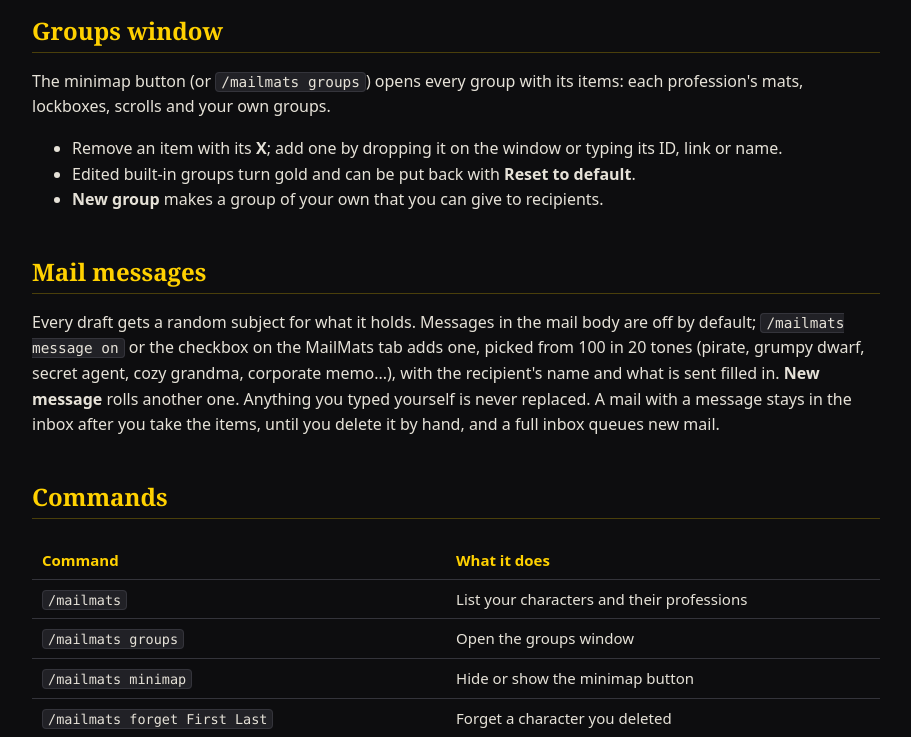
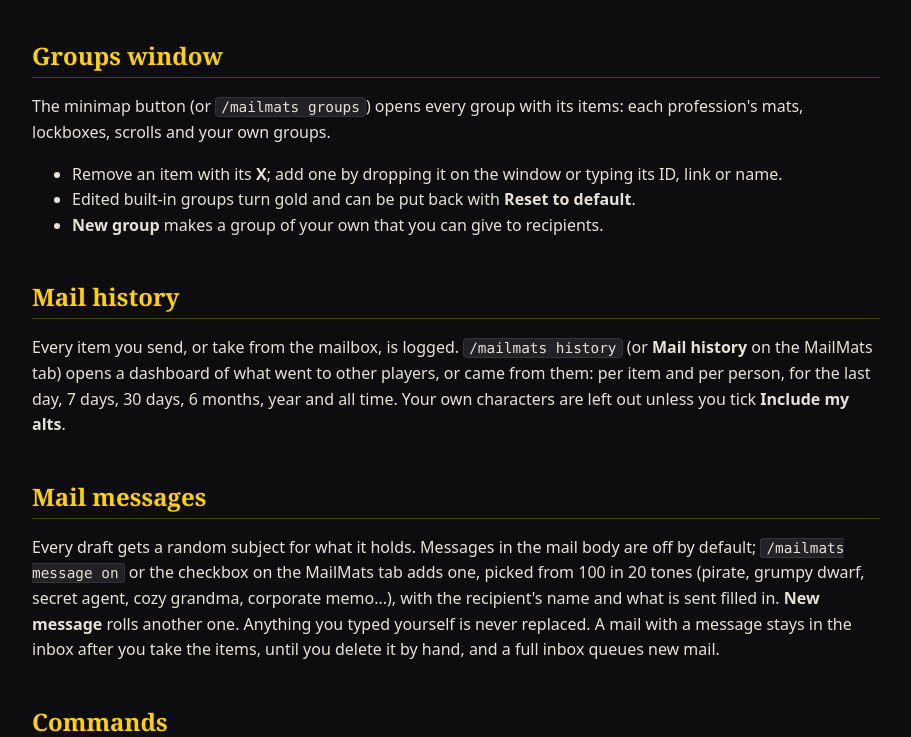
Before and after one commit to aronbodogai/ronis-wow-addons, a plain HTML site: page site/mailmats/index.html in a window 1280 px wide. Shown: the part 2063-2800 px from the top of the page, without its empty margins (184-1095 px from the left). Drawn offline with Linux system fonts and the light colour scheme.

Commit message:
MailMats: mail history and dashboard
Every item sent (logged when the server confirms the mail) or taken from
the mailbox is recorded with who, what, how many and when. /mailmats
history, or Mail history on the MailMats tab, opens a dashboard of what
went to (or came from) other players, per item and per person, for the
last day, 7 days, 30 days, 6 months, year and all time. Your own
characters are left out unless Include my alts is ticked.

Co-Authored-By: Claude Opus 5.5 <noreply@anthropic.com>

```diff
--- a/site/mailmats/index.html
+++ b/site/mailmats/index.html
@@ -35,6 +35,7 @@
       <li><a href="#gear">Gear upgrades and greens</a></li>
       <li><a href="#recipients">Friends and guildies</a></li>
       <li><a href="#groups">Groups window</a></li>
+      <li><a href="#history">Mail history</a></li>
       <li><a href="#messages">Mail messages</a></li>
       <li><a href="#commands">Commands</a></li>
       <li><a href="#faq">Good to know</a></li>
@@ -109,6 +110,12 @@
     <li><strong>New group</strong> makes a group of your own that you can give to recipients.</li>
   </ul>
 
+  <h2 id="history">Mail history</h2>
+  <p>Every item you send, or take from the mailbox, is logged. <code>/mailmats history</code> (or
+  <strong>Mail history</strong> on the MailMats tab) opens a dashboard of what went to other players,
+  or came from them: per item and per person, for the last day, 7 days, 30 days, 6 months, year and
+  all time. Your own characters are left out unless you tick <strong>Include my alts</strong>.</p>
+
   <h2 id="messages">Mail messages</h2>
   <p>Every draft gets a random subject for what it holds. Messages in the mail body are off by
   default; <code>/mailmats message on</code> or the checkbox on the MailMats tab adds one, picked from 100 in 20 tones (pirate, grumpy
@@ -130,6 +137,7 @@
     <tr><td><code>/mailmats targets</code></td><td>List recipients</td></tr>
     <tr><td><code>/mailmats cod 50</code></td><td>Cash on delivery for greens to other players, in % of vendor price (<code>off</code> to stop)</td></tr>
     <tr><td><code>/mailmats greens off</code></td><td>Stop sending BoE greens to your enchanter (<code>on</code> again)</td></tr>
+    <tr><td><code>/mailmats history [sent|received]</code></td><td>Dashboard of items mailed to and from other players</td></tr>
     <tr><td><code>/mailmats message on|off</code></td><td>Random message in the mail body (off by default)</td></tr>
     <tr><td><code>/mailmats scan</code></td><td>Re-read this character's professions</td></tr>
   </table></div>
```
Also changed, not shown: RonisMailMats/docs/DESCRIPTION.md (+3 -0 lines), README.md, RonisMailMats/CHANGELOG.md, 6 other files.
